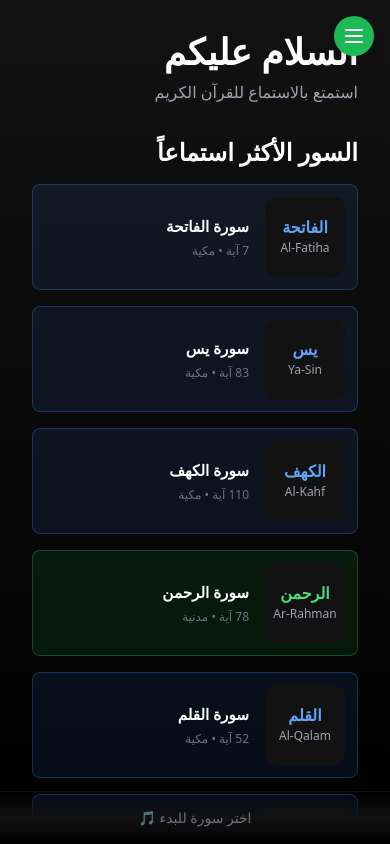
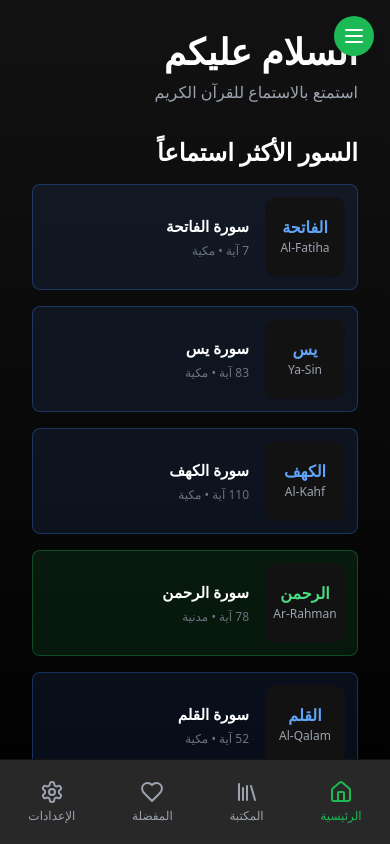
Before and after one commit to mohamdhamed/quran-player, a React (Vite) app: page / in a window 390 px wide. Built offline with nearby package versions, Linux system fonts and the light colour scheme.

Commit message:
Add bottom navigation for mobile - fix navigation issues

```diff
--- a/src/App.jsx
+++ b/src/App.jsx
@@ -1,6 +1,7 @@
 import { useState } from 'react';
 import Sidebar from './components/Sidebar/Sidebar';
 import PlayerBar from './components/Player/PlayerBar';
+import BottomNav from './components/BottomNav/BottomNav';
 import Home from './pages/Home';
 import Library from './pages/Library';
 import Favorites from './pages/Favorites';
@@ -73,13 +74,16 @@ function App() {
         )}
 
         {/* Main Content */}
-        <main className="flex-1 overflow-y-auto bg-gradient-to-b from-spotify-gray to-black pb-24 md:pb-0">
+        <main className="flex-1 overflow-y-auto bg-gradient-to-b from-spotify-gray to-black pb-32 md:pb-0">
           {renderPage()}
         </main>
       </div>
 
       {/* Player Bar */}
       <PlayerBar />
+
+      {/* Bottom Navigation for Mobile */}
+      <BottomNav currentPage={currentPage} setCurrentPage={setCurrentPage} />
     </div>
   );
 }
--- /dev/null
+++ b/src/components/BottomNav/BottomNav.jsx
@@ -0,0 +1,33 @@
+import { Home, Library, Heart, Settings } from 'lucide-react';
+
+const BottomNav = ({ currentPage, setCurrentPage }) => {
+  const menuItems = [
+    { id: 'home', icon: Home, label: 'الرئيسية' },
+    { id: 'library', icon: Library, label: 'المكتبة' },
+    { id: 'favorites', icon: Heart, label: 'المفضلة' },
+    { id: 'settings', icon: Settings, label: 'الإعدادات' },
+  ];
+
+  return (
+    <nav className="md:hidden fixed bottom-0 left-0 right-0 bg-spotify-lightGray border-t border-spotify-gray z-50">
+      <div className="flex justify-around py-3">
+        {menuItems.map(({ id, icon: Icon, label }) => (
+          <button
+            key={id}
+            onClick={() => setCurrentPage(id)}
+            className={`flex flex-col items-center p-2 rounded-lg transition-colors ${
+              currentPage === id
+                ? 'text-spotify-green'
+                : 'text-gray-400 hover:text-white'
+            }`}
+          >
+            <Icon size={24} />
+            <span className="text-xs mt-1">{label}</span>
+          </button>
+        ))}
+      </div>
+    </nav>
+  );
+};
+
+export default BottomNav;
```
